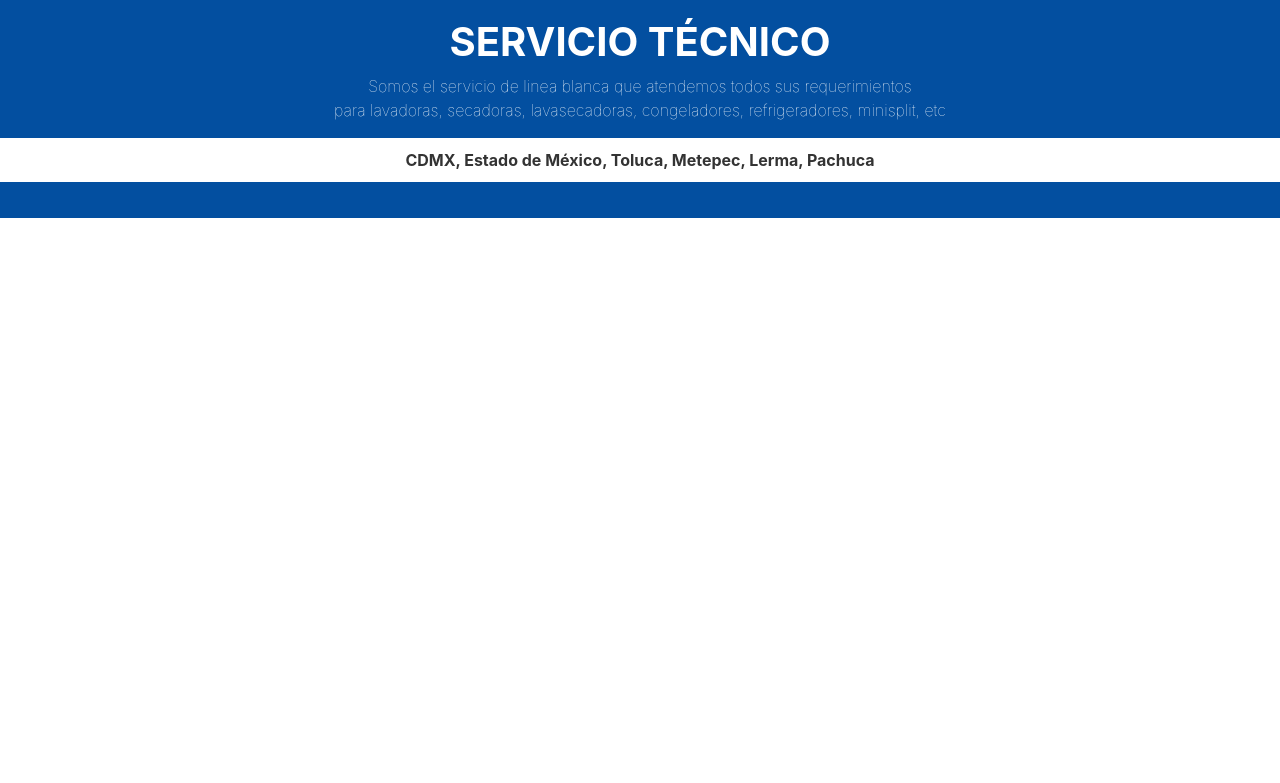
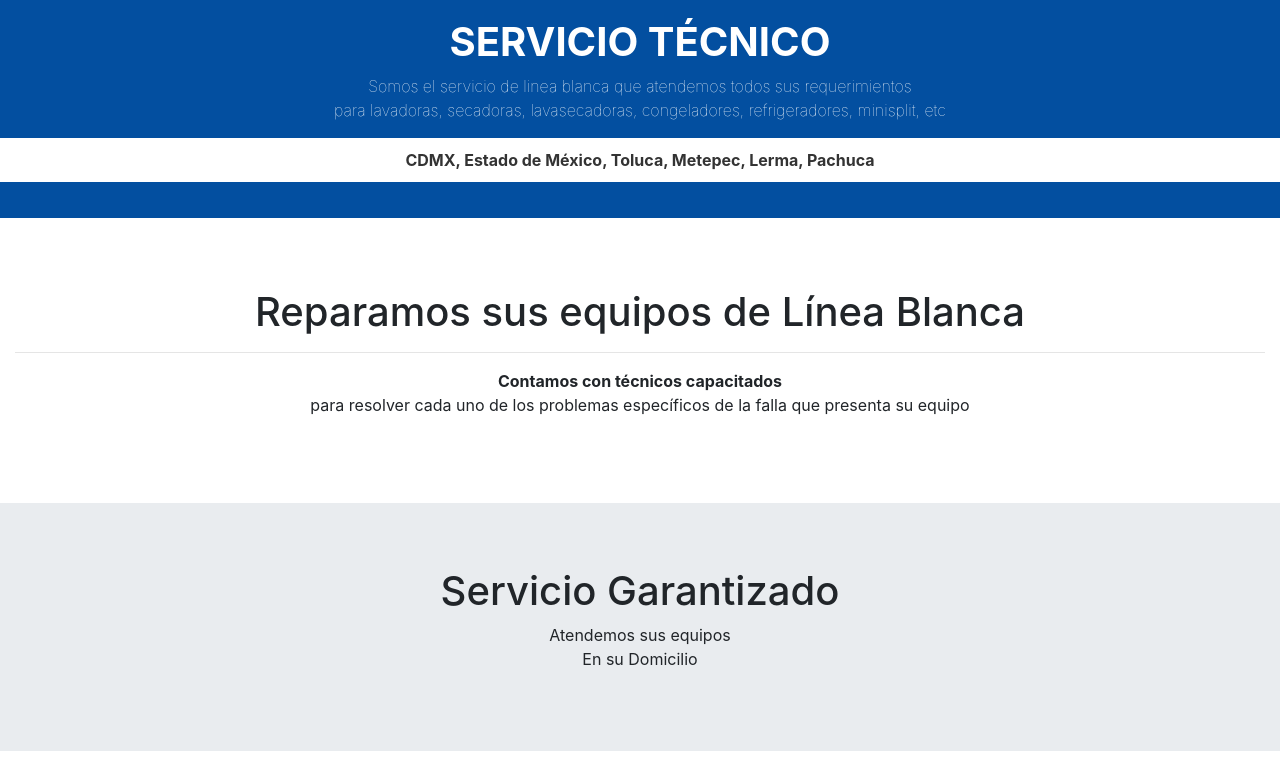
Before and after one commit to axelobscura/servicios, a Next.js app: page / in a window 1280 px wide. Shown: the part 565-1348 px from the top of the page. Before the commit the page ends 800 px from the top, so only its background shows below. Built offline with nearby package versions, Linux system fonts and the light colour scheme.

Commit message:
Jumbotron

```diff
--- /dev/null
+++ b/components/BannerDos.js
@@ -0,0 +1,18 @@
+import React from 'react';
+import Container from 'react-bootstrap/Container'
+import Row from 'react-bootstrap/Row'
+import Col from 'react-bootstrap/Col'
+
+export default function BannerDos() {
+    return (
+        <Container fluid={true} className="bannerDos">
+            <Row>
+                <Col>
+                    <h1>Reparamos sus equipos de Línea Blanca</h1>
+                    <hr/>
+                    <p><b>Contamos con técnicos capacitados</b><br/>para resolver cada uno de los problemas específicos de la falla que presenta su equipo</p>
+                </Col>
+            </Row>
+        </Container>
+    )
+}
--- /dev/null
+++ b/components/Jumbotronbanner.js
@@ -0,0 +1,16 @@
+import React from 'react';
+import Container from 'react-bootstrap/Container'
+import Jumbotron from 'react-bootstrap/Jumbotron'
+
+export default function Jumbotronbanner() {
+    return (
+        <Jumbotron fluid className="jumbo">
+            <Container>
+                <h1>Servicio Garantizado</h1>
+                <p>
+                Atendemos sus equipos<br/>En su Domicilio
+                </p>
+            </Container>
+        </Jumbotron>
+    )
+}
--- a/pages/index.js
+++ b/pages/index.js
@@ -1,5 +1,7 @@
 import Layout from '../components/Layout'
 import Banner from '../components/Banner'
+import BannerDos from '../components/BannerDos'
+import Jumbotronbanner from '../components/Jumbotronbanner'
 import Row from 'react-bootstrap/Row'
 import Col from 'react-bootstrap/Col'
 import Carousel from 'react-bootstrap/Carousel'
@@ -49,6 +51,8 @@ export default function Home() {
         </Col>
       </Row>
       <Banner />
+      <BannerDos />
+      <Jumbotronbanner />
     </Layout>
   )
 }
--- a/styles/globals.css
+++ b/styles/globals.css
@@ -4,7 +4,6 @@ body {
   margin: 0;
   font-family: -apple-system, BlinkMacSystemFont, Segoe UI, Roboto, Oxygen,
     Ubuntu, Cantarell, Fira Sans, Droid Sans, Helvetica Neue, sans-serif;
-  overflow: hidden;
 }
 
 a {
@@ -66,6 +65,11 @@ a {
   padding: 20px 0;
 }
 
+.bannerDos {
+  text-align: center;
+  padding: 70px 0;
+}
+
 .banner h1 {
   font-weight: bold;
   color: #ffffff;
@@ -84,6 +88,10 @@ a {
   font-weight: bold;
 }
 
+.jumbo {
+  text-align: center;
+}
+
 @media (max-width: 575px) {
 
   .carousel-caption h3 {
```
